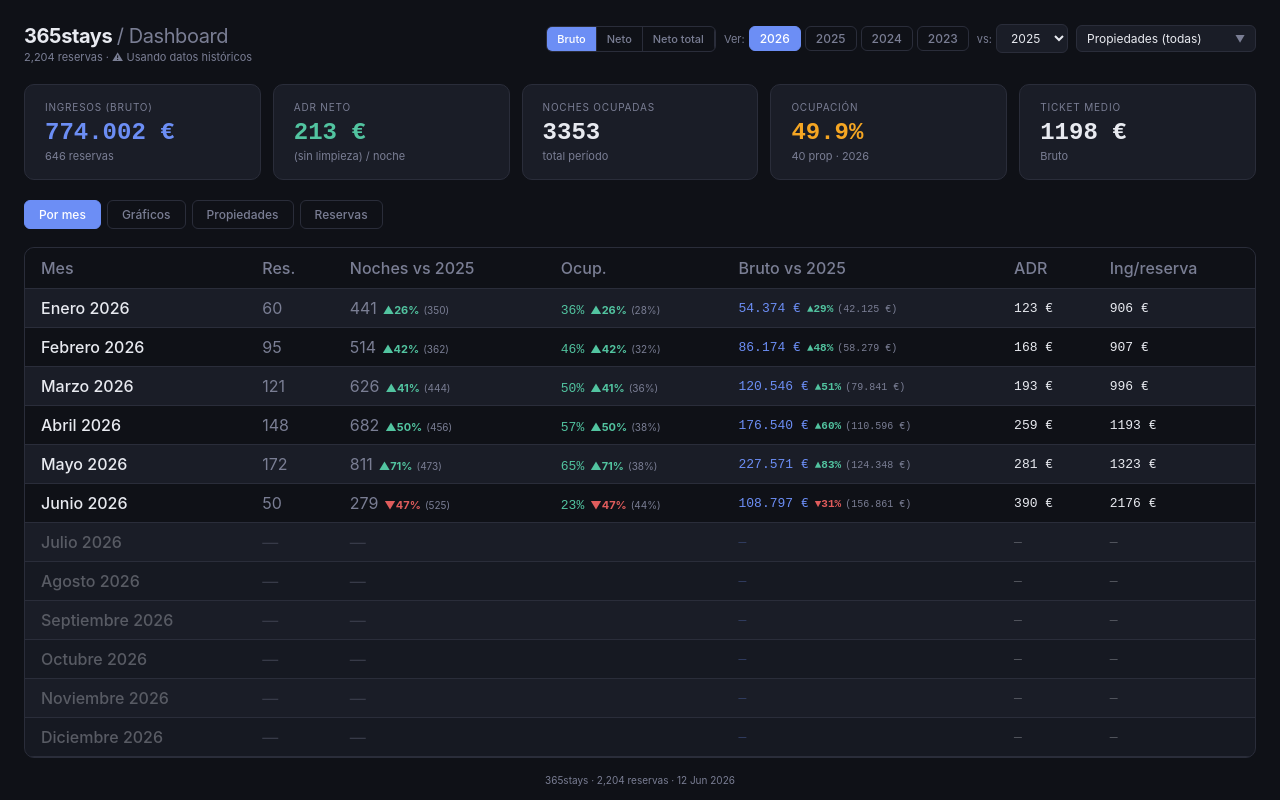
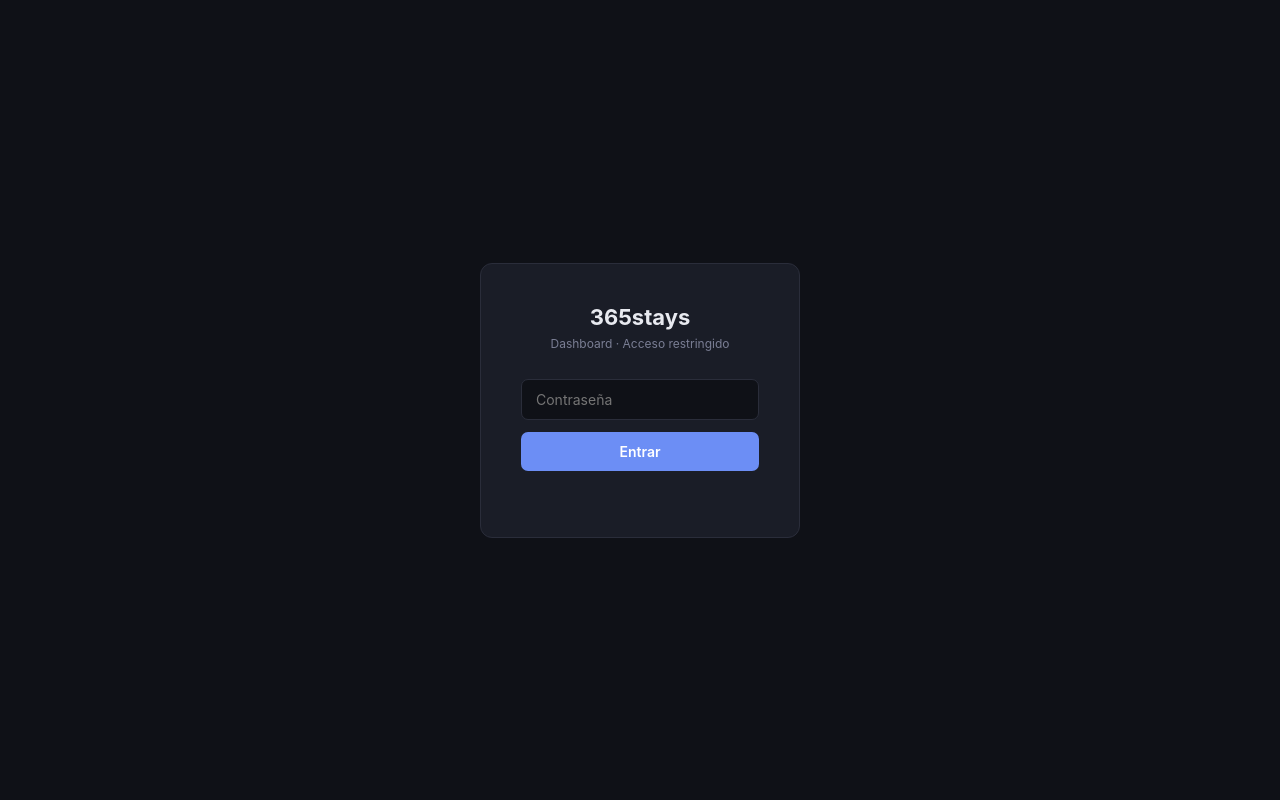
Before and after one commit to 365stays/365stays-365stays-dashboard, a website: page index.html in a window 1280 px wide. Shown: the top 800 px of the page. Drawn offline with nearby package versions, Linux system fonts and the light colour scheme; no server answers.

Commit message:
Update index.html

```diff
--- a/index.html
+++ b/index.html
@@ -20,44 +20,6 @@ table{border-collapse:collapse;width:100%}
 </head>
 <body>
 <div id="root"><div style="display:flex;align-items:center;justify-content:center;height:100vh;color:#7a7e94;font-size:14px">Cargando...</div></div>
-
-<script>
-// ── Auth ──────────────────────────────────────────────────────────────────────
-window.__AUTH_OK = (function() {
-  const PASS = '365stays2024';
-  const KEY = 'ds_auth';
-  if (sessionStorage.getItem(KEY) === '1') return true;
-  document.getElementById('root').innerHTML = '';
-  const el = document.createElement('div');
-  el.style.cssText = 'display:flex;align-items:center;justify-content:center;height:100vh;background:#0f1117;font-family:Inter,system-ui,sans-serif';
-  el.innerHTML = `
-    <div style="background:#1a1d27;border:1px solid #2a2d3a;border-radius:12px;padding:40px;width:320px;text-align:center">
-      <div style="font-size:22px;font-weight:700;color:#e8eaf0;margin-bottom:6px">365stays</div>
-      <div style="font-size:12px;color:#7a7e94;margin-bottom:28px">Dashboard · Acceso restringido</div>
-      <input id="pw" type="password" placeholder="Contraseña" style="width:100%;background:#0f1117;border:1px solid #2a2d3a;border-radius:7px;padding:11px 14px;font-size:14px;color:#e8eaf0;outline:none;box-sizing:border-box;margin-bottom:12px">
-      <button id="btn" style="width:100%;background:#6c8ef5;border:none;border-radius:7px;padding:11px;font-size:14px;font-weight:600;color:#fff;cursor:pointer">Entrar</button>
-      <div id="err" style="color:#e05c5c;font-size:12px;margin-top:10px;min-height:16px"></div>
-    </div>`;
-  document.body.appendChild(el);
-  function attempt() {
-    if (document.getElementById('pw').value === PASS) {
-      sessionStorage.setItem(KEY, '1');
-      location.reload();
-    } else {
-      document.getElementById('err').textContent = 'Contraseña incorrecta';
-      document.getElementById('pw').value = '';
-      document.getElementById('pw').focus();
-    }
-  }
-  document.getElementById('btn').addEventListener('click', attempt);
-  document.getElementById('pw').addEventListener('keydown', e => { if(e.key==='Enter') attempt(); });
-  return false;
-})();
-</script>
-
-<script>
-if (!window.__AUTH_OK) { throw new Error('not authenticated'); }
-</script>
 
 <script>
 // ── Datos históricos ──────────────────────────────────────────────────────────
@@ -2276,6 +2238,36 @@ const HOSTAWAY_CLIENT_ID = '97925';
 const UPDATED = '12 Jun 2026';
 
 // ── Utils ─────────────────────────────────────────────────────────────────────
+(function checkAuth() {
+  const PASS = '365stays2024';
+  const KEY = 'ds_auth';
+  if (sessionStorage.getItem(KEY) === '1') return startApp();
+  document.getElementById('root').innerHTML = '';
+  const wrap = document.createElement('div');
+  wrap.style.cssText = 'position:fixed;inset:0;display:flex;align-items:center;justify-content:center;background:#0f1117;z-index:9999;font-family:Inter,system-ui,sans-serif';
+  wrap.innerHTML = `<div style="background:#1a1d27;border:1px solid #2a2d3a;border-radius:12px;padding:40px;width:320px;text-align:center">
+    <div style="font-size:22px;font-weight:700;color:#e8eaf0;margin-bottom:6px">365stays</div>
+    <div style="font-size:12px;color:#7a7e94;margin-bottom:28px">Dashboard · Acceso restringido</div>
+    <input id="pw" type="password" placeholder="Contraseña" autofocus style="width:100%;background:#0f1117;border:1px solid #2a2d3a;border-radius:7px;padding:11px 14px;font-size:14px;color:#e8eaf0;outline:none;box-sizing:border-box;margin-bottom:12px">
+    <button id="btn" style="width:100%;background:#6c8ef5;border:none;border-radius:7px;padding:11px;font-size:14px;font-weight:600;color:#fff;cursor:pointer">Entrar</button>
+    <div id="err" style="color:#e05c5c;font-size:12px;margin-top:10px;min-height:16px"></div>
+  </div>`;
+  document.body.appendChild(wrap);
+  function attempt() {
+    if (document.getElementById('pw').value === PASS) {
+      sessionStorage.setItem(KEY, '1');
+      wrap.remove();
+      startApp();
+    } else {
+      document.getElementById('err').textContent = 'Contraseña incorrecta';
+      document.getElementById('pw').value = '';
+    }
+  }
+  document.getElementById('btn').addEventListener('click', attempt);
+  document.getElementById('pw').addEventListener('keydown', e => { if(e.key==='Enter') attempt(); });
+})();
+
+function startApp() {
 window.addEventListener('load', function() {
 const { useState, useMemo, useRef, useEffect, createElement: h } = React;
 // SVG charts — no external deps
@@ -2792,6 +2784,7 @@ function App() {
 
 ReactDOM.createRoot(document.getElementById('root')).render(React.createElement(App));
 }); // end window.onload
+} // end startApp
 </script>
 </body>
 </html>
```
